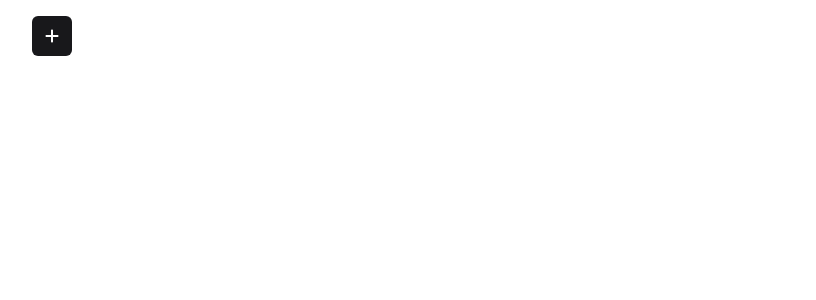
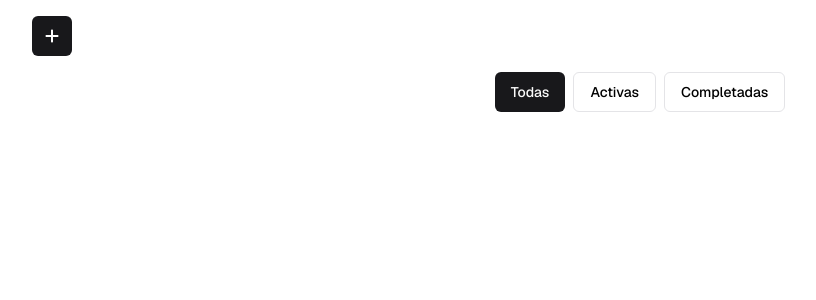
Before and after one commit to Cito2310/task-simple-manager, a React (Vite) app: page / in a window 1280 px wide. Shown: the top 300 px of the page, without its empty margins (0-816 px from the left). Built offline with nearby package versions, Linux system fonts and the light colour scheme.

Commit message:
added BarFilterState

```diff
--- a/src/App.tsx
+++ b/src/App.tsx
@@ -1,3 +1,5 @@
+import { useState } from "react";
+import { BarFilterState } from "./components/BarFilterState";
 import { BarProject } from "./components/BarProject";
 import { ModalCreateProject } from "./components/ModalCreateProject"
 import { ModalCreateTask } from "./components/ModalCreateTask"
@@ -7,10 +9,12 @@ import { useAppSelector } from "./store/store"
 function App() {
   useManagerData();
   const { currentModal } = useAppSelector( state => state.modal);
+  const [filterState, setFilterState] = useState<"active" | "all" | "complete">("all");
 
   return (
     <div className="App p-4">
       <BarProject />
+      <BarFilterState current={filterState} set={setFilterState} />
       { currentModal === "create-project" && <ModalCreateProject/> }
       {/* { currentModal === "create-task" && <ModalCreateTask/> } */}
     </div>
--- /dev/null
+++ b/src/components/BarFilterState.tsx
@@ -0,0 +1,33 @@
+interface propsButton {
+    label: string;
+    onClick: ()=>void;
+    active: boolean;
+}
+// bg-primary text-primary-foreground hover:bg-primary/90 h-10 px-4 py-2
+const ButtonFilter = ({ active, label, onClick }: propsButton) =>
+    <button
+    onClick={onClick}
+    className={`inline-flex items-center justify-center gap-2 whitespace-nowrap rounded-md text-sm font-medium ring-offset-background transition-colors focus-visible:outline-none focus-visible:ring-2 focus-visible:ring-ring focus-visible:ring-offset-2 disabled:pointer-events-none disabled:opacity-50 [&_svg]:pointer-events-none [&_svg]:size-4 [&_svg]:shrink-0 h-10 px-4 py-2
+    ${ active === false && "border border-input bg-background" }
+    ${ active === true && "bg-primary text-primary-foreground hover:bg-primary" }
+    `}>
+        {label}
+    </button>
+
+
+
+
+interface props {
+    set: React.Dispatch<React.SetStateAction<"active" | "all" | "complete">>
+    current: "active" | "all" | "complete"
+}
+
+export const BarFilterState = ({ current, set }:props) => {
+    return (
+        <div className="flex justify-center space-x-2 mb-4">
+            <ButtonFilter label="Todas" active={current === "all"} onClick={()=>(set("all"))} />
+            <ButtonFilter label="Activas" active={current === "active"} onClick={()=>(set("active"))} />
+            <ButtonFilter label="Completadas" active={current === "complete"} onClick={()=>(set("complete"))} />
+        </div>
+    )
+}
--- a/src/components/ButtonProject.tsx
+++ b/src/components/ButtonProject.tsx
@@ -6,7 +6,7 @@ interface props {
 
 export const ButtonProject = ({ active, label, onClick }: props) => {
   return (
-    <button onClick={onClick} className={`inline-flex items-center justify-center whitespace-nowrap rounded-sm px-3 py-1.5 text-sm font-medium transition-all text-[#7d7d7d]
+    <button onClick={onClick} className={`inline-flex items-center justify-center whitespace-nowrap rounded-sm px-3 py-1.5 text-sm font-medium transition-all
     focus-visible:outline-none focus-visible:ring-2 focus-visible:ring-ring focus-visible:ring-offset-2
     ${ active ? "text-[#000]" : "text-[#7d7d7d]" }
     `}>
--- a/tailwind.config.js
+++ b/tailwind.config.js
@@ -7,7 +7,9 @@ export default {
         ring: "#999999",
         primary: "#18181b",
         background: "#ffffff",
-        "text-foreground": "#7d7d7d"
+        input: "#e4e4e7",
+        "primary-foreground": "#fafafa",
+        "text-foreground": "#7d7d7d",
       },
       fontFamily: {
         "sans": ["Geist"],
```
